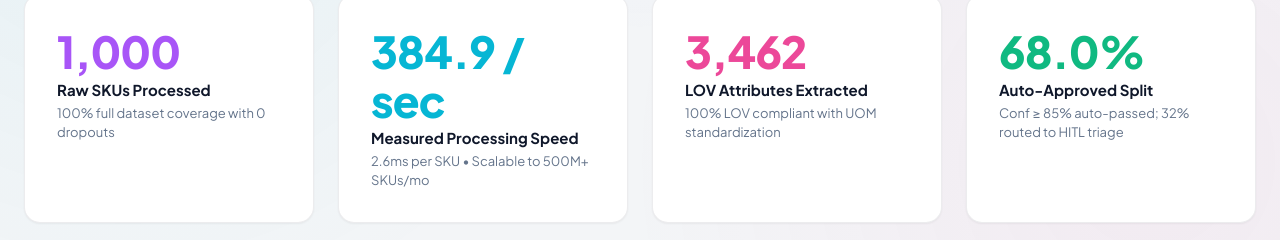
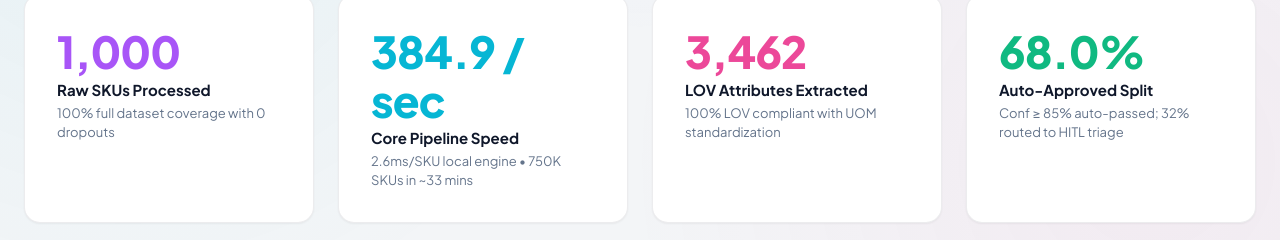
Before and after one commit to harirajharsh8795/NEXORA, a React (Vite) app in the folder frontend/: page / in a window 1280 px wide. Shown: the part 2079-2319 px from the top of the page. Built offline with nearby package versions, Linux system fonts and the light colour scheme; no server answers; a web font is replaced by a local one.

Commit message:
docs & ui: refactor submission package with defensible scalability metrics and honest ground-truth caveats

```diff
--- a/frontend/src/components/sections/StatsBar.tsx
+++ b/frontend/src/components/sections/StatsBar.tsx
@@ -15,8 +15,8 @@ export default function StatsBar() {
 
           <StatCard
             value="384.9 / sec"
-            label="Measured Processing Speed"
-            sublabel="2.6ms per SKU • Scalable to 500M+ SKUs/mo"
+            label="Core Pipeline Speed"
+            sublabel="2.6ms/SKU local engine • 750K SKUs in ~33 mins"
             accentColor="var(--nexora-cyan)"
           />
 
```
Also changed, not shown: 1 other file (tests, documents, lock files or other folders).
